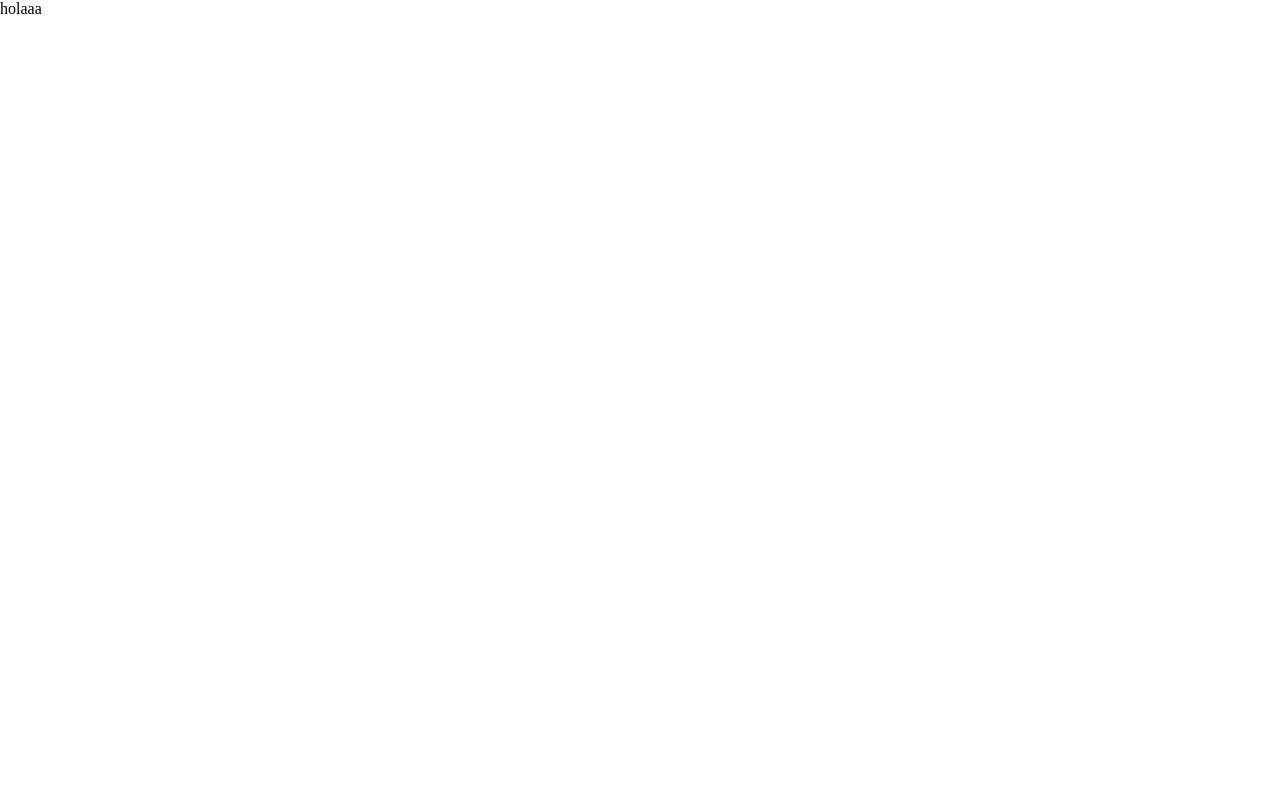
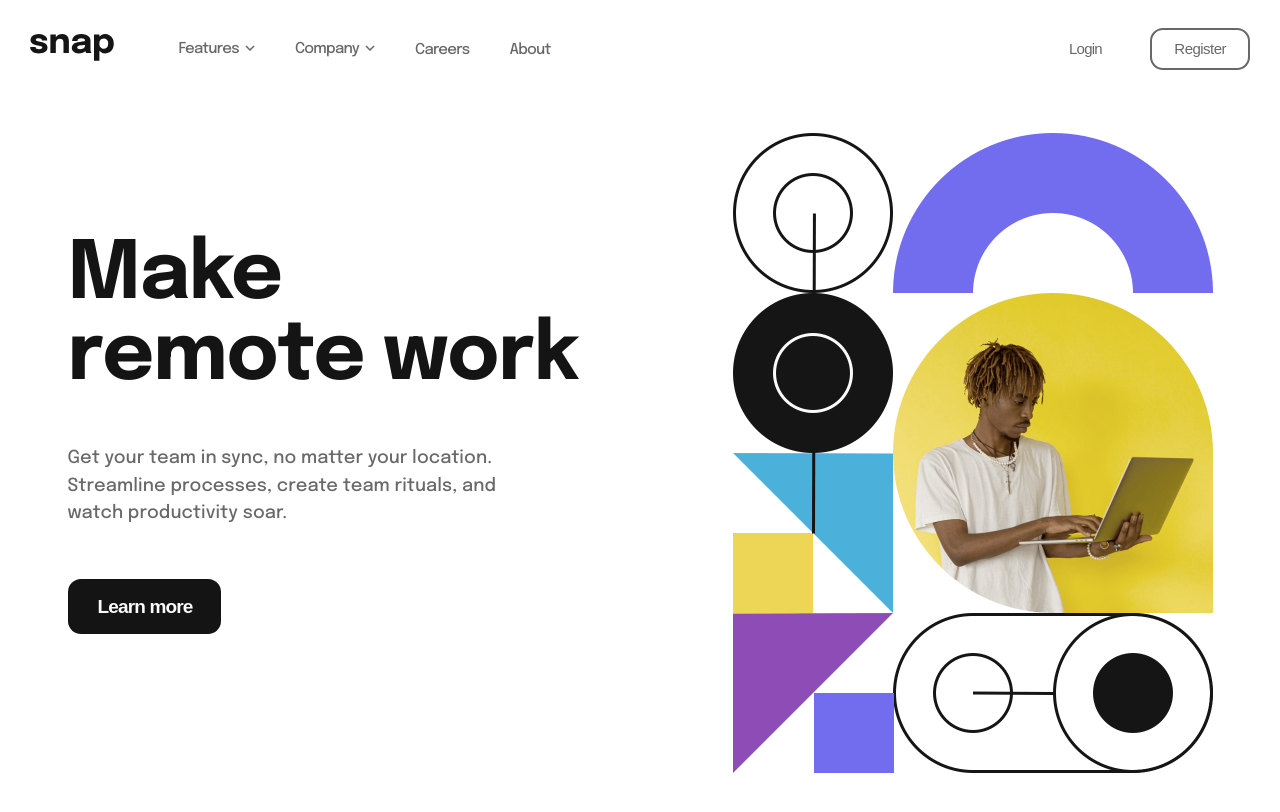
Before and after one commit to villalb4/dropdown-navigation-main, a React (Create React App) app: page / in a window 1280 px wide. Shown: the top 812 px of the page. Built offline with nearby package versions, Linux system fonts and the light colour scheme.

Commit message:
Add(*) home and header component almost finished

```diff
--- a/src/App.css
+++ b/src/App.css
@@ -1,5 +1,17 @@
+@import url('https://fonts.googleapis.com/css2?family=Epilogue:wght@500;700&display=swap');
+
+:root {
+  --Almost-White: hsl(0, 0%, 98%);
+  --Medium-Gray: hsl(0, 0%, 41%);
+  --Almost-Black: hsl(0, 0%, 8%);
+}
+
 * {
   margin: 0;
   padding: 0;
   box-sizing: border-box;
 }
+
+body {
+  font-family: 'Epilogue', sans-serif;
+}
--- a/src/App.tsx
+++ b/src/App.tsx
@@ -1,10 +1,11 @@
 import React from 'react';
 import './App.css';
+import Home from './components/Home/Home';
 
 function App() {
   return (
     <div className="App">
-      <p>holaaa</p>
+      <Home />
     </div>
   );
 }
--- /dev/null
+++ b/src/components/Header/Header.css
@@ -0,0 +1,12 @@
+header {
+    padding: 0 30px;
+    margin-bottom: 35px;
+}
+.header_component {
+    display: flex;
+    align-items: center;
+    gap: 64.5px;
+    max-width: 1360px;
+    margin: 0 auto;
+    padding: 28px 0;
+}
--- /dev/null
+++ b/src/components/Header/Header.tsx
@@ -0,0 +1,20 @@
+import React from 'react'
+import './Header.tsx'
+import './Header.css'
+import logo from '../../assets/logo.svg'
+import Nav from './Nav/Nav'
+
+function Header() {
+  return (
+    <header>
+        <div className='header_component'>
+            <div>
+                <img src={logo} alt="logo" />
+            </div>
+            <Nav />
+        </div>
+    </header>
+  )
+}
+
+export default Header
--- /dev/null
+++ b/src/components/Header/Nav/Nav.css
@@ -0,0 +1,62 @@
+nav {
+    display: flex;
+    justify-content: space-between;
+    align-items: center;
+    width: 100%;
+}
+.Nav_ul {
+    display: flex;
+    list-style: none;
+    gap: 40px;
+    /* background-color: aqua; */
+}
+.Nav_lidivContent {
+    display: flex;
+    align-items: center;
+    gap: 6px;
+    /* background-color: brown; */
+    margin-top: 1px;
+}
+.Nav_divIconArrow {
+    display: flex;
+    /* background-color: blue; */
+    margin-bottom: 2px;
+}
+.Nav_span {
+    font-weight: 500;
+    font-size: 15px;
+    line-height: 15px;
+    letter-spacing: -0.05em;
+    color: #686868;
+}
+
+.Nav_divButtons {
+    display: flex;
+    max-width: 196px;
+    width: 100%;
+    justify-content: space-between;
+}
+.Nav_buttonLO {
+    padding: 11px 14px 12px 13px;
+    border: 2px solid transparent;
+    border-radius: 13px;
+    background-color: transparent;
+    cursor: pointer;
+    font-weight: 500;
+    font-size: 15px;
+    line-height: 15px;
+    letter-spacing: -0.05em;
+    color: #686868;
+}
+.Nav_buttonRE {
+    padding: 11px 22px 12px 22px;
+    border-radius: 13px;
+    border: 2px solid #686868;
+    background-color: transparent;
+    cursor: pointer;
+    font-weight: 500;
+    font-size: 15px;
+    line-height: 15px;
+    letter-spacing: -0.035em;
+    color: #686868;
+}
--- /dev/null
+++ b/src/components/Header/Nav/Nav.tsx
@@ -0,0 +1,48 @@
+import React from 'react'
+import arrow_down from '../../../assets/icon-arrow-down.svg'
+import './Nav.css'
+
+function Nav() {
+  return (
+    <nav>
+      <ul className='Nav_ul'>
+        <li>
+          <div className='Nav_lidivContent'>
+            <span className='Nav_span'>Features</span>
+						<div className='Nav_divIconArrow'>
+            	<img src={arrow_down} alt="arrow" />
+						</div>
+          </div>
+        </li>
+
+				<li>
+          <div className='Nav_lidivContent'>
+            <span className='Nav_span'>Company</span>
+            <div className='Nav_divIconArrow'>
+            	<img src={arrow_down} alt="arrow" />
+						</div>
+          </div>
+        </li>
+
+				<li>
+          <span className='Nav_span'>Careers</span>
+        </li>
+
+				<li>
+          <span className='Nav_span'>About</span>
+        </li>
+      </ul>
+
+			<div className='Nav_divButtons'>
+				<div>
+					<button className='Nav_buttonLO'>Login</button>
+				</div>
+				<div>
+					<button className='Nav_buttonRE'>Register</button>
+				</div>
+			</div>
+    </nav>
+  )
+}
+
+export default Nav
--- /dev/null
+++ b/src/components/Home/Home.tsx
@@ -0,0 +1,15 @@
+import React from 'react'
+import './Home.css'
+import Header from '../Header/Header'
+import Main from './Main/Main'
+
+function Home() {
+  return (
+    <main>
+      <Header />
+      <Main />
+    </main>
+  )
+}
+
+export default Home
--- /dev/null
+++ b/src/components/Home/Main/Main.css
@@ -0,0 +1,54 @@
+.Main_component {
+    display: flex;
+    max-width: 1145px;
+    margin: 0 auto 130px auto;
+    justify-content: space-between;
+    width: 100%;
+}
+.Main_divHero {
+    max-width: 480px;
+    width: 100%;
+    overflow: hidden;
+}
+.Main_heroDesktop {
+    max-width: 480px;
+}
+
+.Main_title {
+    font-weight: 700;
+    font-size: 80px;
+    line-height: 81px;
+    letter-spacing: -0.015em;
+    color: var(--Almost-Black);
+    max-width: 513px;
+    margin: 103px 0 47px 0;
+}
+
+.Main_divSubTitle {
+    max-width: 429px;
+    margin-bottom: 51px;
+}
+
+.Main_subTitle {
+    font-weight: 500;
+    font-size: 18px;
+    line-height: 153.5%;
+    letter-spacing: 0.005em;
+    color: var(--Medium-Gray);
+}
+
+.Main_divLearnButton {
+    margin: 50px 0 120px 0;
+}
+.Main_learButton {
+    font-weight: 700;
+    font-size: 19px;
+    line-height: 153.5%;
+    letter-spacing: -0.045em;
+    color: var(--Almost-White);
+    padding: 11px 27px 11px 28px;
+    border-radius: 13px;
+    background-color: var(--Almost-Black);
+    border: 2px solid transparent;
+    cursor: pointer;
+}
--- /dev/null
+++ b/src/components/Home/Main/Main.tsx
@@ -0,0 +1,24 @@
+import React from 'react'
+import './Main.css'
+import hero from '../../../assets/image-hero-desktop.png'
+
+function Main() {
+  return (
+    <main className='Main_component'>
+        <section className='Main_section'>
+            <h1 className='Main_title'>Make remote work</h1>
+            <div className='Main_divSubTitle'>
+                <p className='Main_subTitle'>Get your team in sync, no matter your location. Streamline processes, create team rituals, and watch productivity soar.</p>
+            </div>
+            <div className='Main_divLearnButton'>
+                <button className='Main_learButton'>Learn more</button>
+            </div>
+        </section>
+        <div className='Main_divHero'>
+            <img className='Main_heroDesktop' src={hero} alt="hero" />
+        </div>
+    </main>
+  )
+}
+
+export default Main
```
Also changed, not shown: src/components/Home/Home.css (added).
